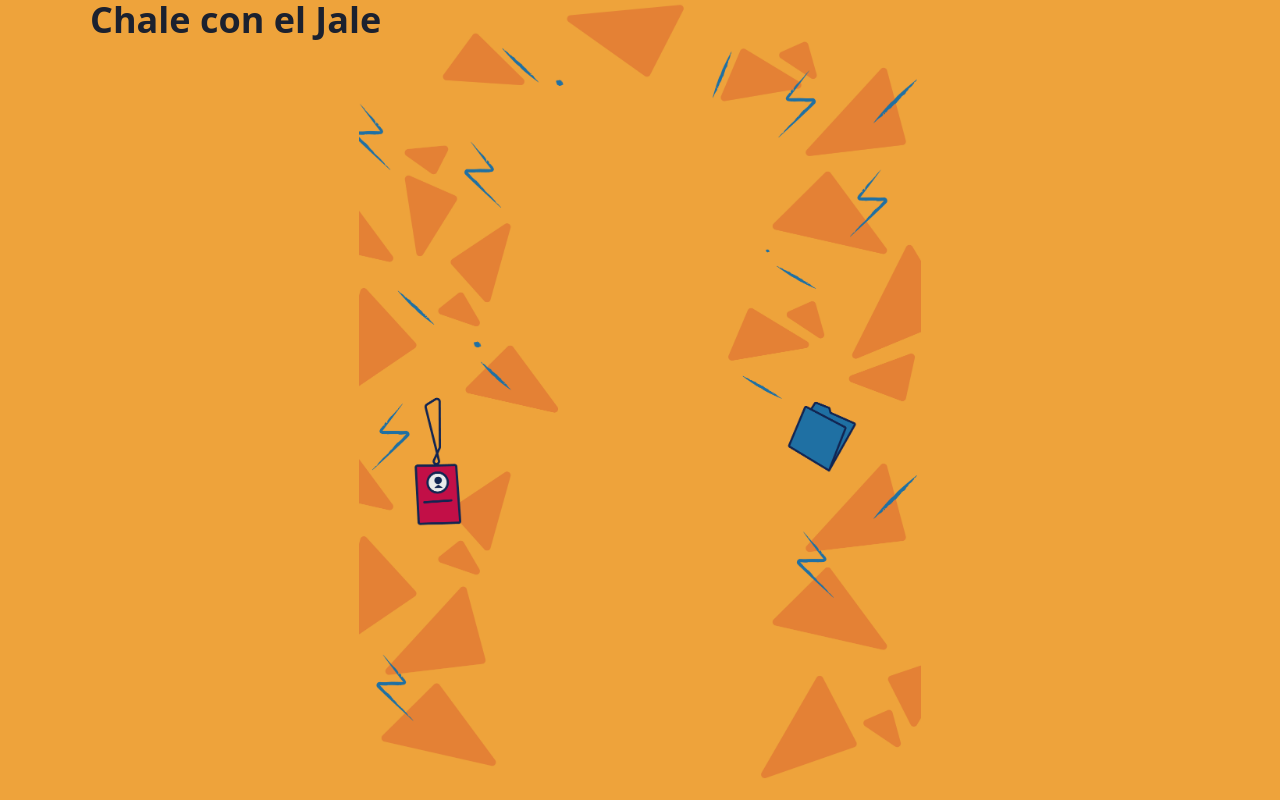
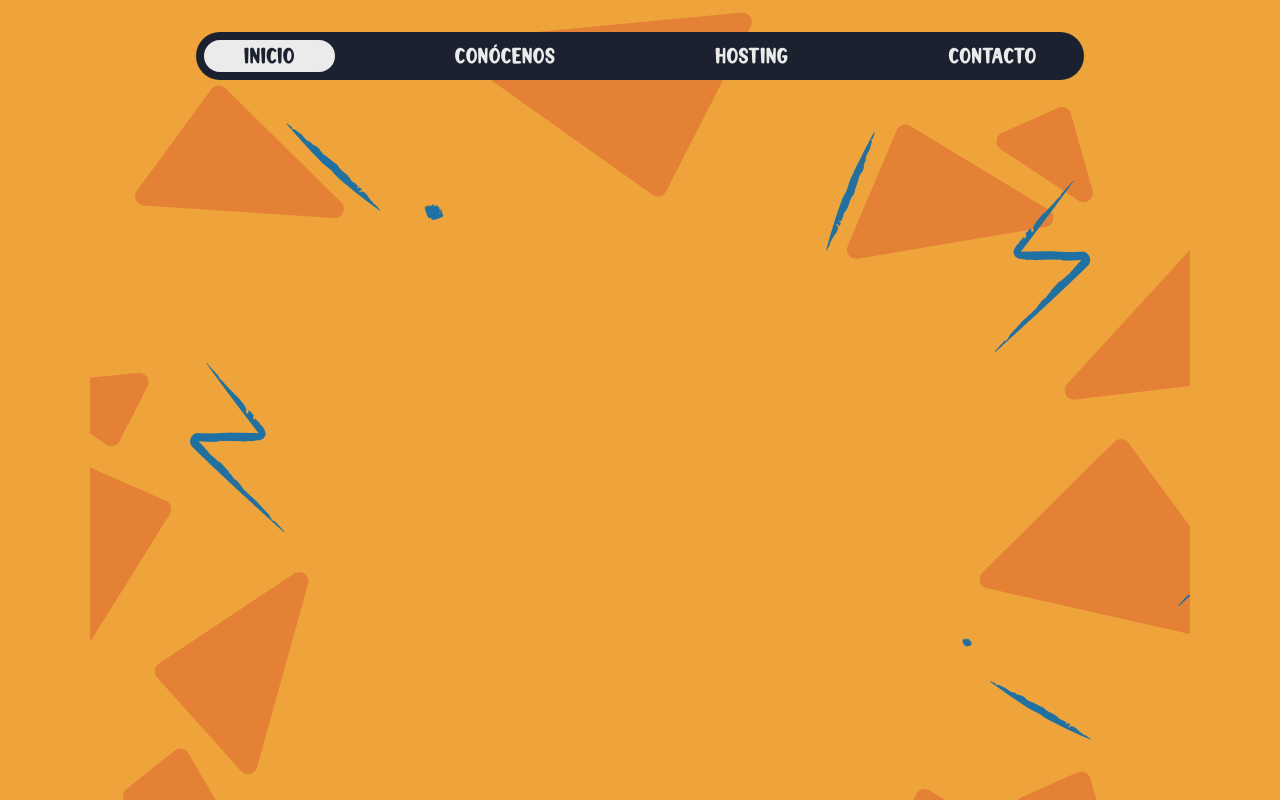
Before and after one commit to cesmc/chale-con-el-jale, a Next.js app: page / in a window 1280 px wide. Built offline with nearby package versions, Linux system fonts and the light colour scheme.

Commit message:
feat(hero): add navbar with custom font and hero layout setup

```diff
--- a/app/components/layout/HeroContainer.tsx
+++ b/app/components/layout/HeroContainer.tsx
@@ -6,7 +6,7 @@ interface Props {
 
 export default function HeroContainer({ children }: Props) {
   return (
-    <section className="w-full bg-primary">
+    <section className="w-full">
       <div
         className="
           mx-auto
@@ -15,7 +15,6 @@ export default function HeroContainer({ children }: Props) {
           bg-[url('/images/hero-bg.png')]
           bg-no-repeat
           bg-top
-          bg-contain
         "
       >
         {children}
--- /dev/null
+++ b/app/components/ui/Navbar.tsx
@@ -0,0 +1,40 @@
+'use client'
+
+import { useState } from 'react'
+
+const items = ['INICIO', 'CONÓCENOS', 'HOSTING', 'CONTACTO']
+
+export default function Navbar() {
+  const [active, setActive] = useState('INICIO')
+
+  return (
+    <nav className="w-full">
+      <div className="mx-auto max-w-[1440px] px-6">
+        <div className="flex justify-center">
+          <ul className="flex items-center gap-20 rounded-full bg-secondary px-2 py-2 mt-8">
+
+            {items.map(item => {
+              const isActive = active === item
+
+              return (
+                <li
+                  key={item}
+                  onClick={() => setActive(item)}
+                  className={`
+                    cursor-pointer rounded-full px-10 font-medium transition text-2xl
+                    ${isActive
+                      ? 'bg-white text-secondary'
+                      : 'text-white hover:bg-white/10'}
+                  `}
+                >
+                  {item}
+                </li>
+              )
+            })}
+
+          </ul>
+        </div>
+      </div>
+    </nav>
+  )
+}
--- a/app/globals.css
+++ b/app/globals.css
@@ -5,3 +5,15 @@
 html {
   scroll-behavior: smooth;
 }
+
+body {
+  margin: 0;
+}
+
+@font-face {
+  font-family: "North Boys";
+  src: url("/fonts/north-boys.woff") format("woff");
+  font-weight: normal;
+  font-style: normal;
+  font-display: swap;
+}
--- a/app/page.tsx
+++ b/app/page.tsx
@@ -1,13 +1,12 @@
 import Image from "next/image";
 import HeroContainer from "./components/layout/HeroContainer";
+import Navbar from "./components/ui/Navbar";
 
 export default function Home() {
   return (
-    <main className="bg-white text-secondary flex items-center justify-center w-full">
+    <main className="bg-primary text-secondary flex items-center justify-center w-full font-north">
       <HeroContainer>
-        <h1 className="text-4xl font-bold text-accent">
-          Chale con el Jale
-        </h1>
+        <Navbar />
       </HeroContainer>
     </main>
   );
--- a/tailwind.config.js
+++ b/tailwind.config.js
@@ -6,6 +6,9 @@ module.exports = {
   ],
   theme: {
     extend: {
+      fontFamily: {
+        north: ['"North Boys"', 'sans-serif'],
+      },
       colors: {
         primary: "#EEA33B",
         secondary: "#1B212F",
```
Also changed, not shown: public/fonts/north-boys.woff (added).
